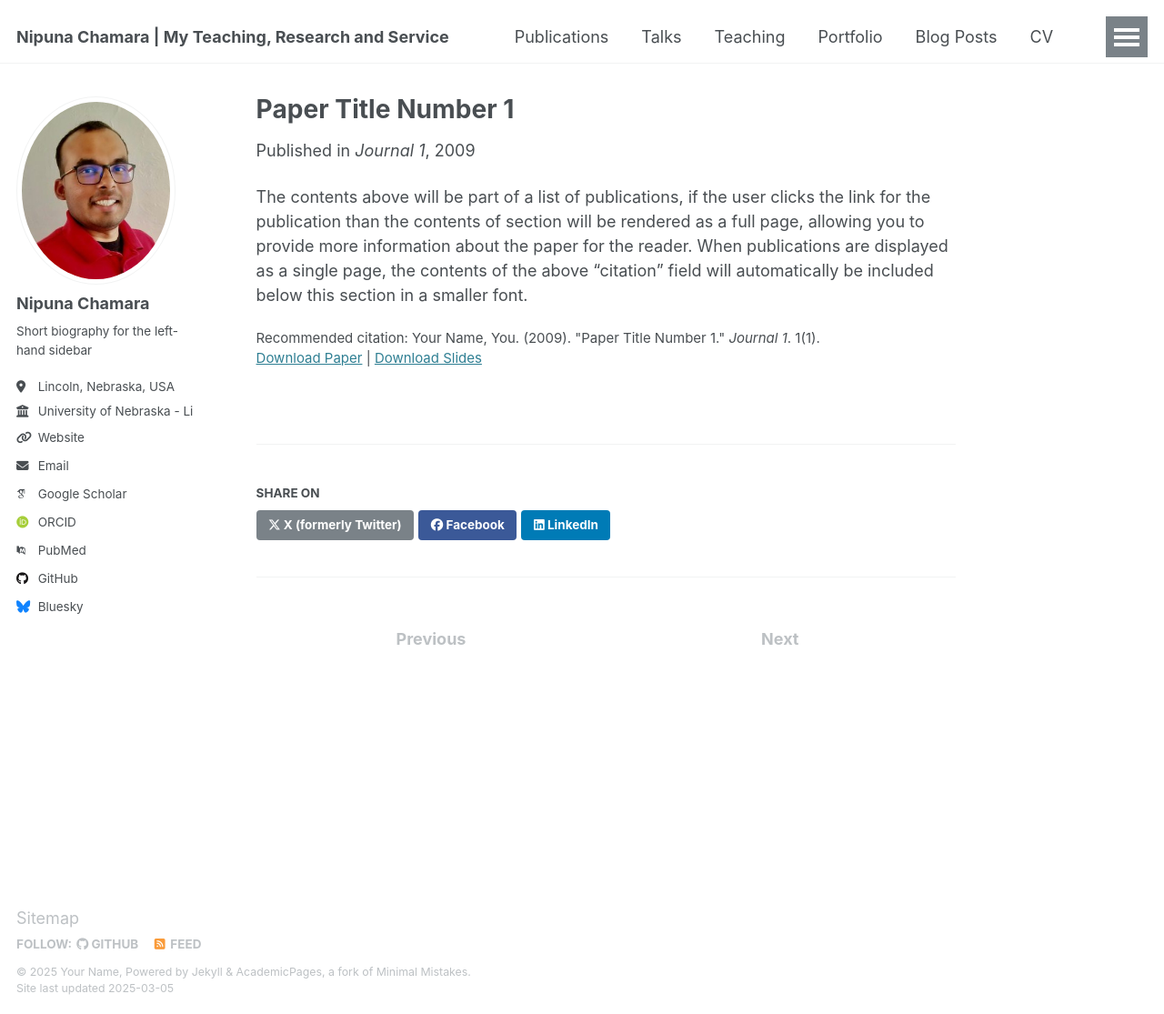
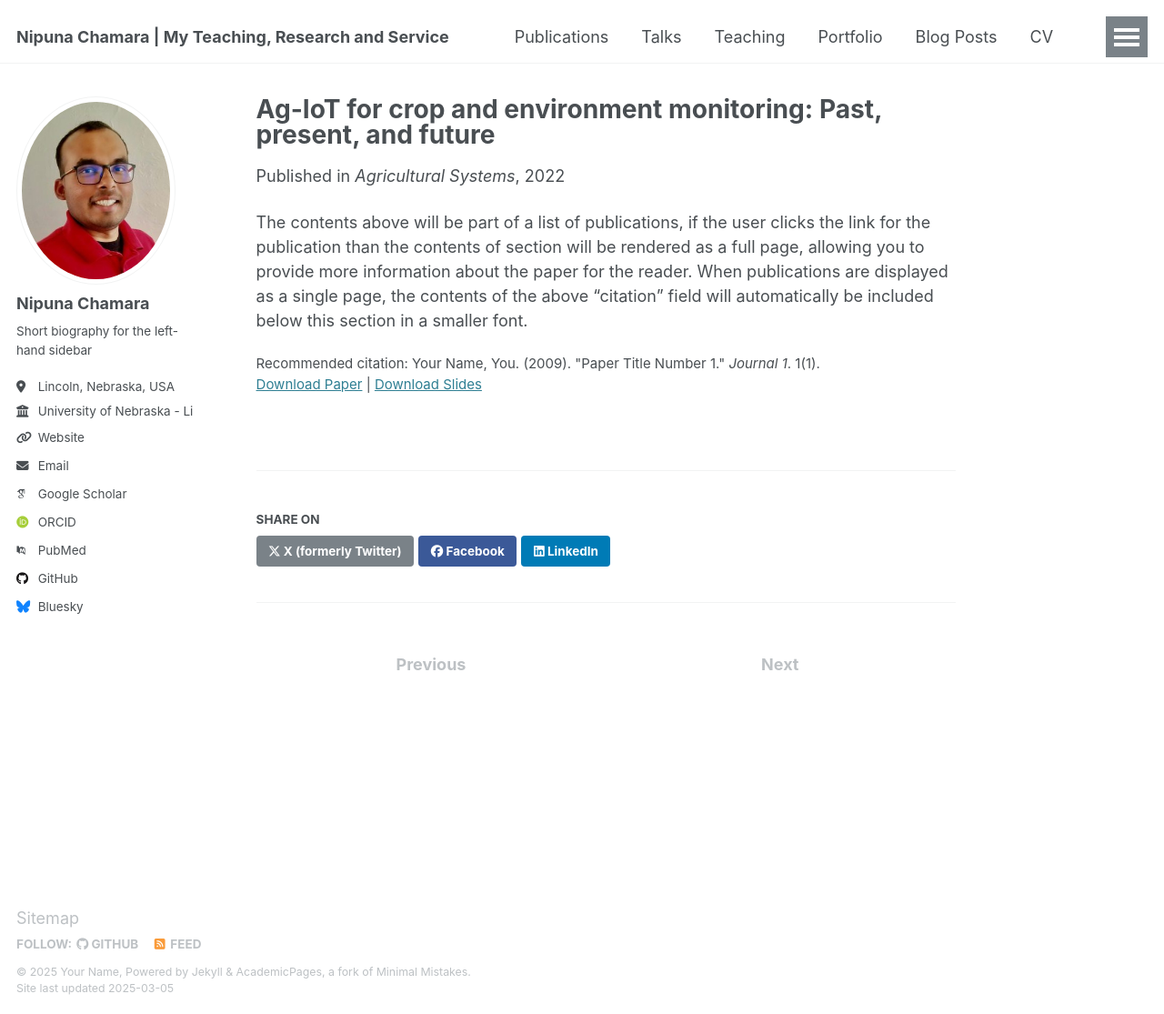
Before and after one commit to NipunaSL/nipuna.chamara.github.io, a Jekyll site: the page built from _publications/2009-10-01-paper-title-number-1.md, in a window 1280 px wide and 1115 px high. Shown: the whole window at 91% size. Built offline with Jekyll 4.4.1, drawn with Linux system fonts in a browser that asks for light colours; some web fonts are replaced.

Commit message:
Update 2009-10-01-paper-title-number-1.md

```diff
--- a/_publications/2009-10-01-paper-title-number-1.md
+++ b/_publications/2009-10-01-paper-title-number-1.md
@@ -1,13 +1,13 @@
 ---
-title: "Paper Title Number 1"
+title: "Ag-IoT for crop and environment monitoring: Past, present, and future"
 collection: publications
 category: manuscripts
-permalink: /publication/2009-10-01-paper-title-number-1
+permalink: /publication/2022-06-04-paper-title-number-1
 excerpt: 'This paper is about the number 1. The number 2 is left for future work.'
-date: 2009-10-01
-venue: 'Journal 1'
+date: 2022-06-04
+venue: 'Agricultural Systems'
 slidesurl: 'http://academicpages.github.io/files/slides1.pdf'
-paperurl: 'http://academicpages.github.io/files/paper1.pdf'
+paperurl: '[http://academicpages.github.io/files/paper1.pdf](https://www.sciencedirect.com/science/article/pii/S0308521X22001330)'
 citation: 'Your Name, You. (2009). &quot;Paper Title Number 1.&quot; <i>Journal 1</i>. 1(1).'
 ---
 
```
